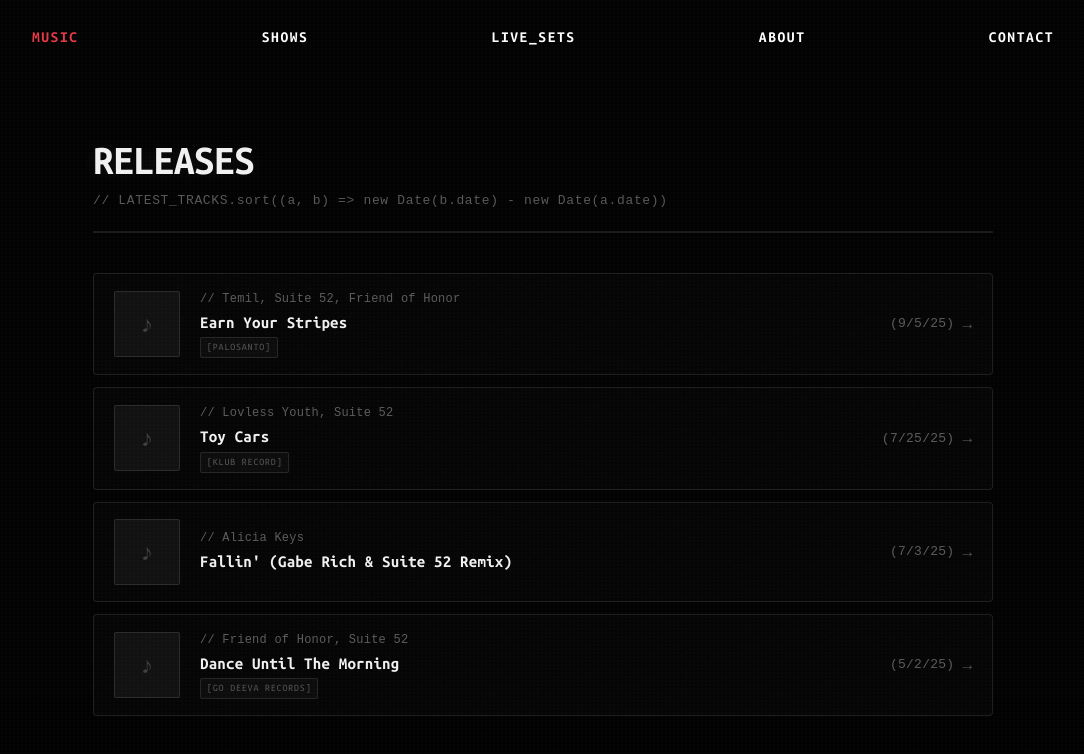
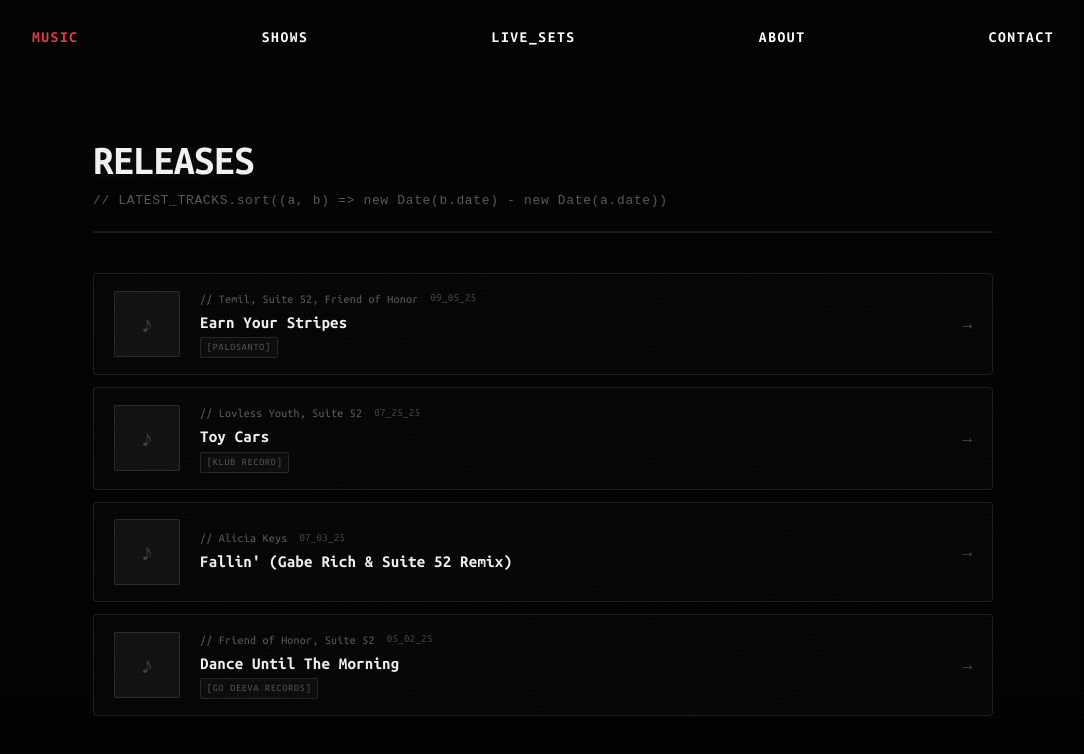
Before and after one commit to sptraynor2001-create/suite-52-website, a React (Vite) app: page / in a window 1280 px wide. Both pictures are taken after a click on the button "MUSIC". Shown: the top 754 px of the page, without its empty margins (97-1181 px from the left). Built offline with nearby package versions, Linux system fonts and the light colour scheme.

Commit message:
Update date format to match shows page and reposition next to artist

```diff
--- a/src/shared/components/molecules/ReleaseCard.tsx
+++ b/src/shared/components/molecules/ReleaseCard.tsx
@@ -9,11 +9,10 @@ interface ReleaseCardProps {
 function ReleaseCard({ release, onClick }: ReleaseCardProps) {
   const formatDate = (dateString: string) => {
     const date = new Date(dateString)
-    return date.toLocaleDateString('en-US', {
-      month: 'numeric',
-      day: 'numeric',
-      year: '2-digit'
-    })
+    const month = String(date.getMonth() + 1).padStart(2, '0')
+    const day = String(date.getDate()).padStart(2, '0')
+    const year = String(date.getFullYear()).slice(-2)
+    return `${month}_${day}_${year}`
   }
 
   return (
@@ -84,15 +83,24 @@ function ReleaseCard({ release, onClick }: ReleaseCardProps) {
       <div style={{ flex: 1, display: 'flex', alignItems: 'center', justifyContent: 'space-between', gap: '20px' }}>
         {/* Left section - Main info */}
         <div style={{ flex: 1, display: 'flex', flexDirection: 'column', gap: '2px' }}>
-        {/* Artist comment */}
+        {/* Artist comment with date */}
         <div style={{
+          display: 'flex',
+          alignItems: 'center',
+          gap: '12px',
           color: 'rgba(255, 255, 255, 0.35)',
           fontSize: '12px',
           fontWeight: '500',
           letterSpacing: '0.02em',
           fontFamily: 'monospace',
         }}>
-          // {release.artists}
+          <span>// {release.artists}</span>
+          <span style={{
+            color: 'rgba(255, 255, 255, 0.25)',
+            fontSize: '11px',
+          }}>
+            {formatDate(release.releaseDate)}
+          </span>
         </div>
 
         {/* Song title */}
@@ -128,23 +136,11 @@ function ReleaseCard({ release, onClick }: ReleaseCardProps) {
         )}
       </div>
 
-        {/* Right section - Date */}
+        {/* Arrow indicator */}
         <div style={{
           display: 'flex',
           alignItems: 'center',
-          gap: '8px',
         }}>
-          <span style={{
-            color: 'rgba(255, 255, 255, 0.35)',
-            fontSize: '13px',
-            fontWeight: '500',
-            fontFamily: 'monospace',
-            letterSpacing: '0.02em',
-          }}>
-            ({formatDate(release.releaseDate)})
-          </span>
-
-          {/* Arrow indicator */}
           <span style={{
             color: 'rgba(255, 255, 255, 0.3)',
             fontSize: '16px',
```
